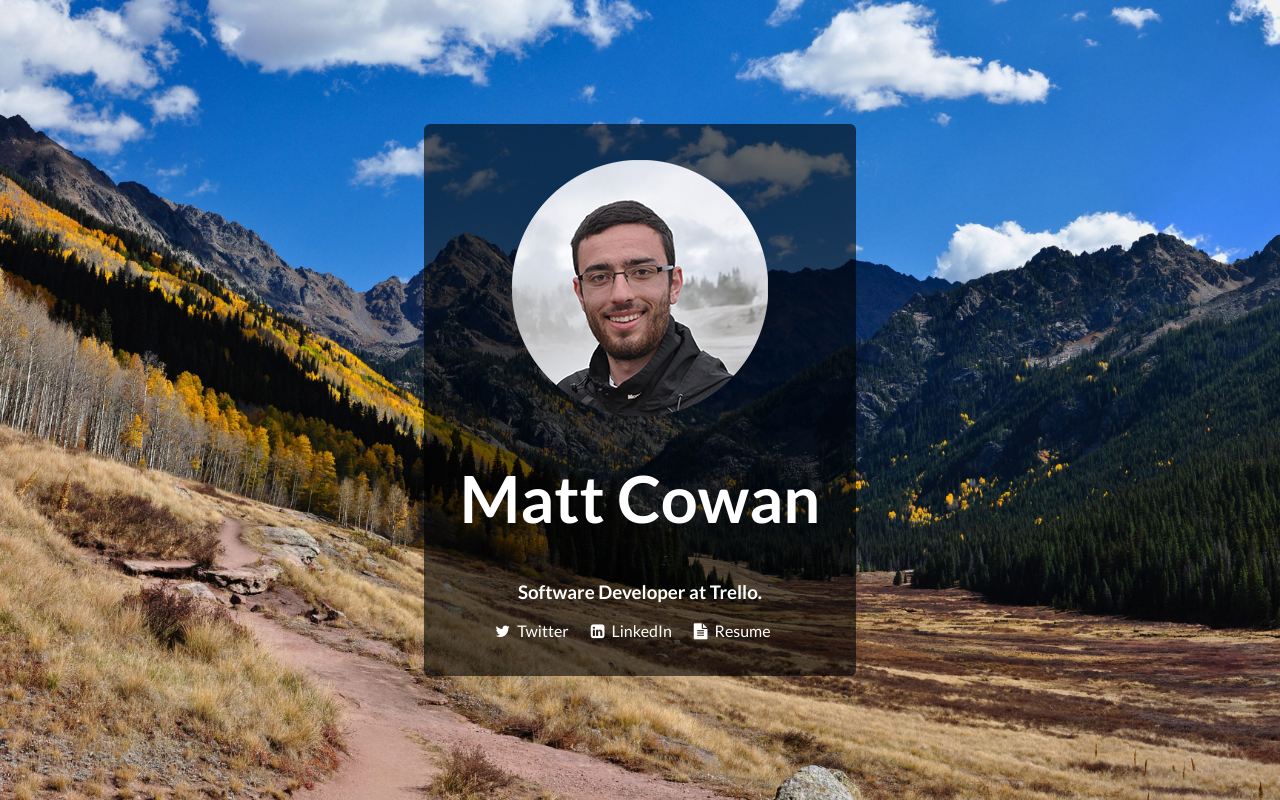
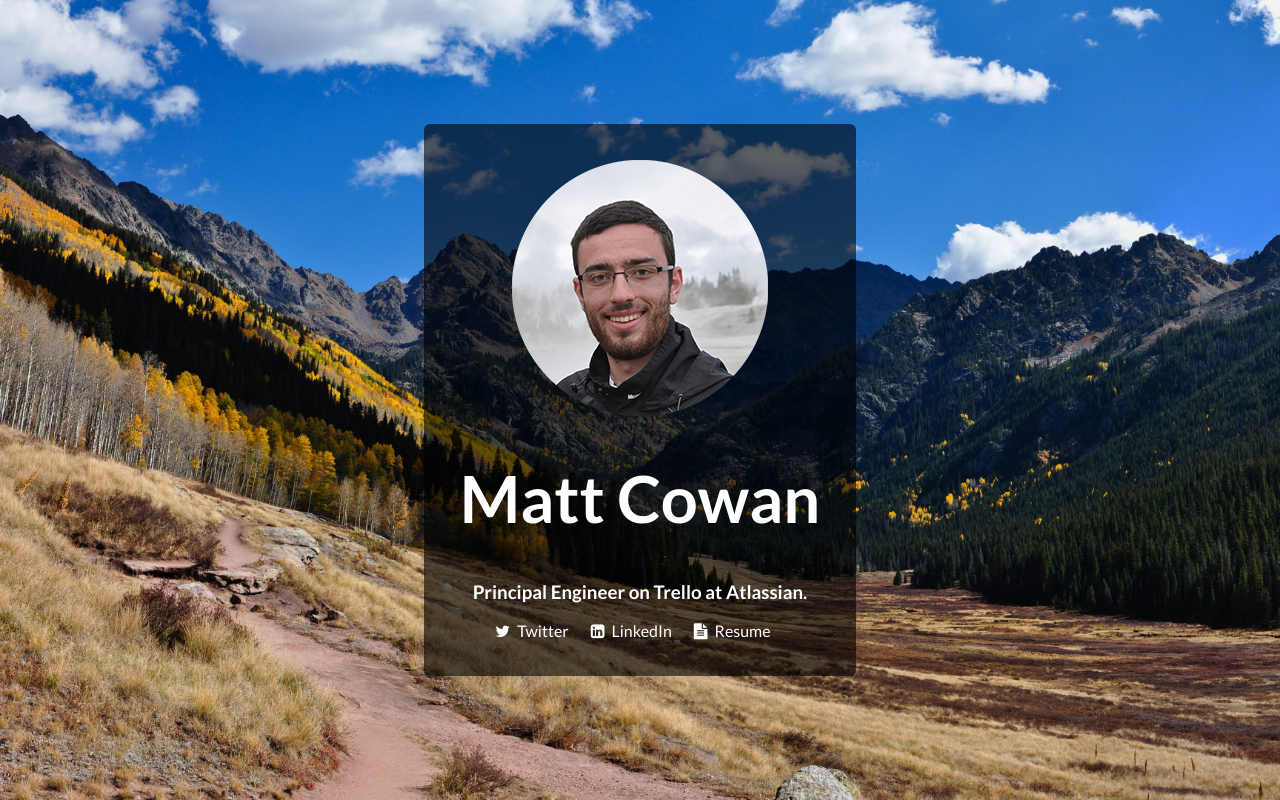
Before and after one commit to mpcowan/website, a website: page src/index.html in a window 1280 px wide. Drawn offline with Linux system fonts and the light colour scheme.

Commit message:
Mention Atlassian in about

```diff
--- a/src/index.html
+++ b/src/index.html
@@ -1,7 +1,7 @@
 <html>
   <head>
     <title>Matt Cowan</title>
-    <meta name="description" content="Matt Cowan is a software developer currently working at Trello.">
+    <meta name="description" content="Matt Cowan is a principal software developer currently working at Trello.">
     <meta http-equiv="content-type" content="text/html;charset=UTF-8">
     <!-- favicon -->
     <link rel="apple-touch-icon" sizes="57x57" href="/images/apple-icon-57x57.png">
@@ -30,7 +30,7 @@
       <div class='card'>
         <img src="/images/profile.png" alt="Matt Cowan" width="256" height="256"></img>
         <h1>Matt Cowan</h1>
-        <h3>Software Developer at <a href='https://trello.com/home' target='trello'>Trello</a>.</h3>
+        <h3>Principal Engineer on <a href="https://trello.com/home" target="trello">Trello</a> at <a href="https://www.atlassian.com" target="atlassian">Atlassian</a>.</h3>
         <div style='display:flex;justify-content:center;'>
           <div class='service-block'>
             <a href='https://twitter.com/mpcowan' target='twitter'>
```
